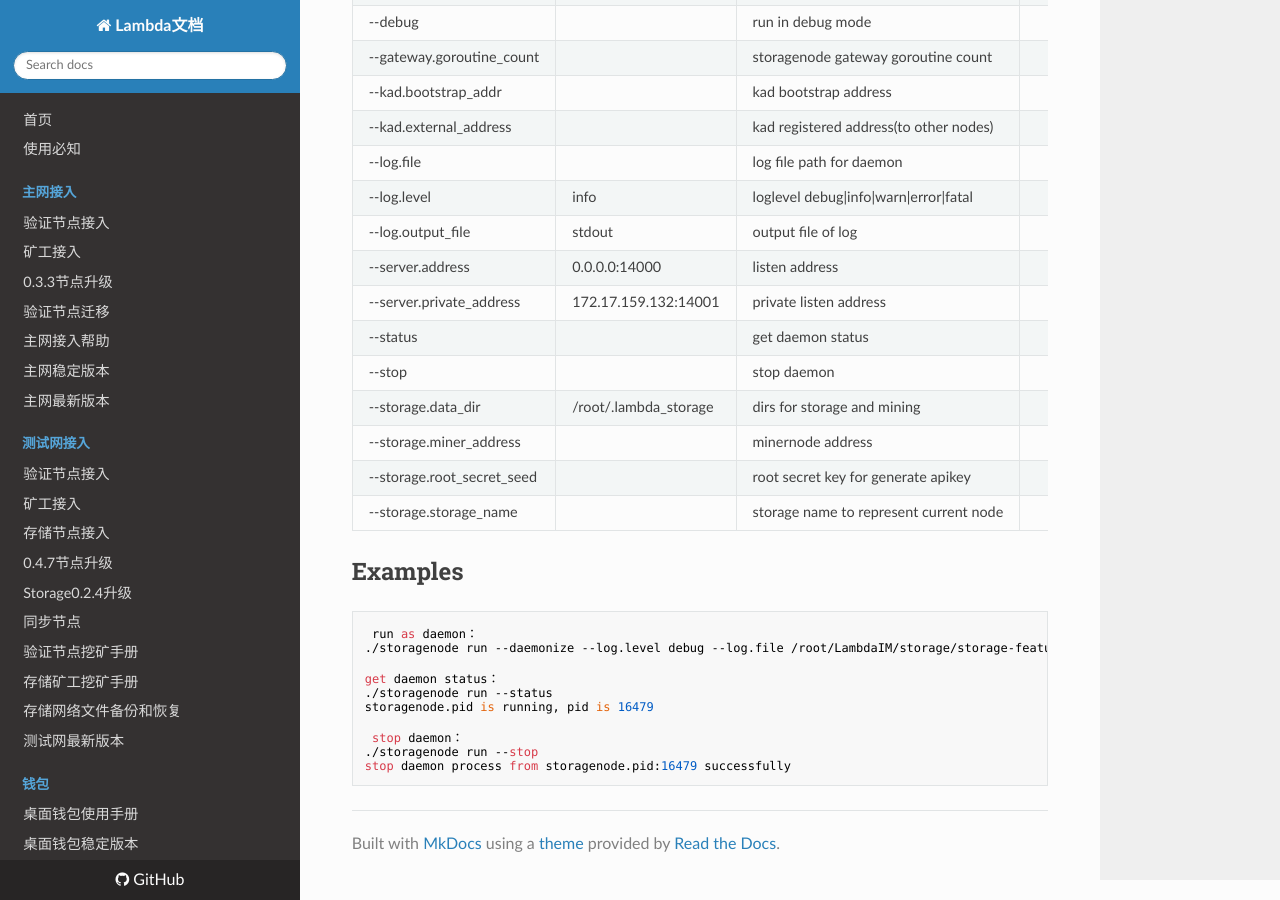
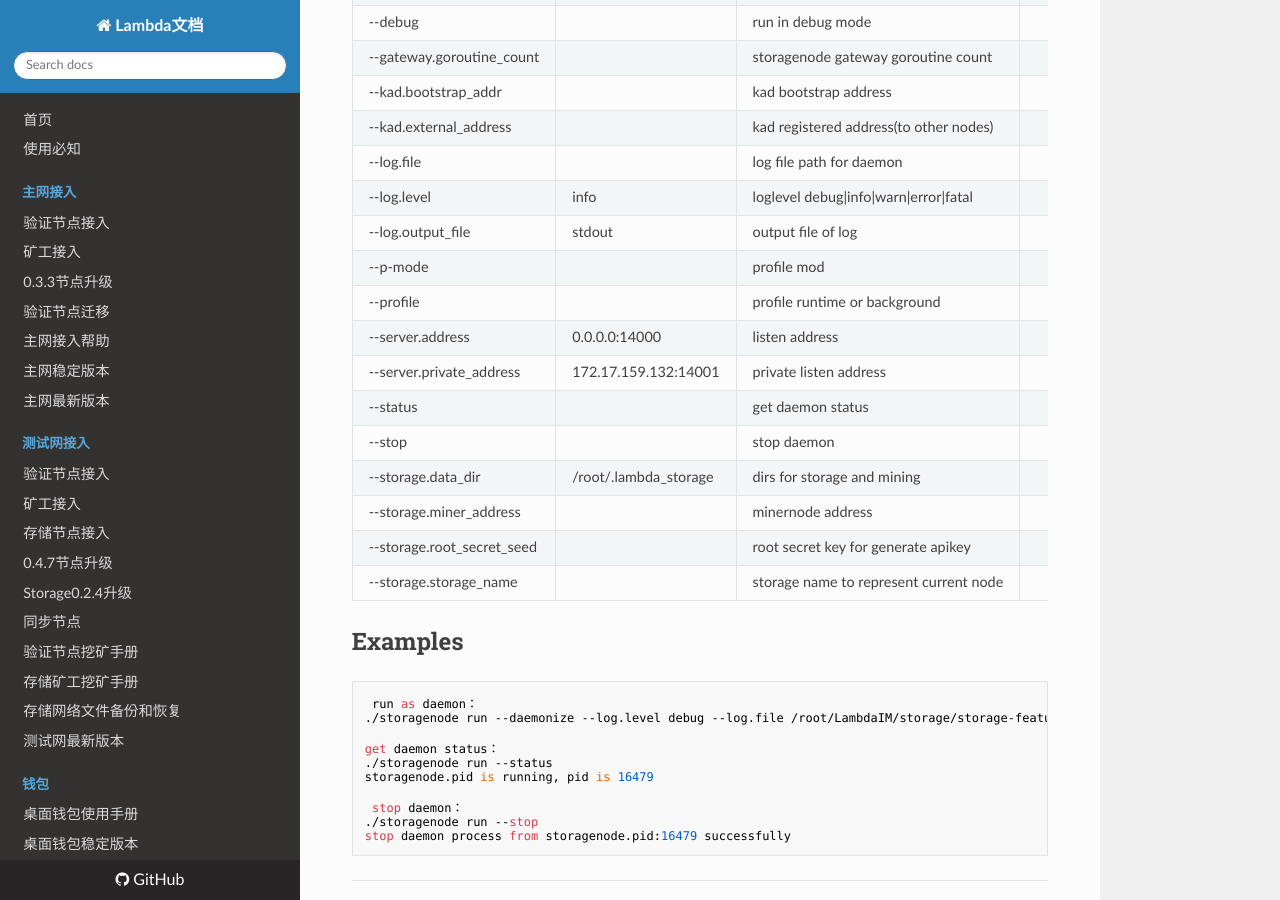
Before and after one commit to fireagainsmile/launch, an MkDocs documentation site: the page built from docs/storagenode/run.md, in a window 1280 px wide and 900 px high, scrolled down 497 px. Built offline with MkDocs 1.6.1, drawn with Linux system fonts in a browser that asks for light colours; nearby versions of some CDN libraries.

Commit message:
Update run.md

```diff
--- a/docs/storagenode/run.md
+++ b/docs/storagenode/run.md
@@ -21,6 +21,8 @@ storagenode run [flags]
 | --log.file  |  | log file path for daemon |
 | --log.level  | info | loglevel debug\|info\|warn\|error\|fatal |
 | --log.output_file  | stdout | output file of log |
+| --p-mode |  | profile mod |
+| --profile |  |  profile runtime or background |
 | --server.address  | 0.0.0.0:14000 | listen address |
 | --server.private_address  | 172.17.159.132:14001 | private listen address |
 | --status  | | get daemon status |
```
